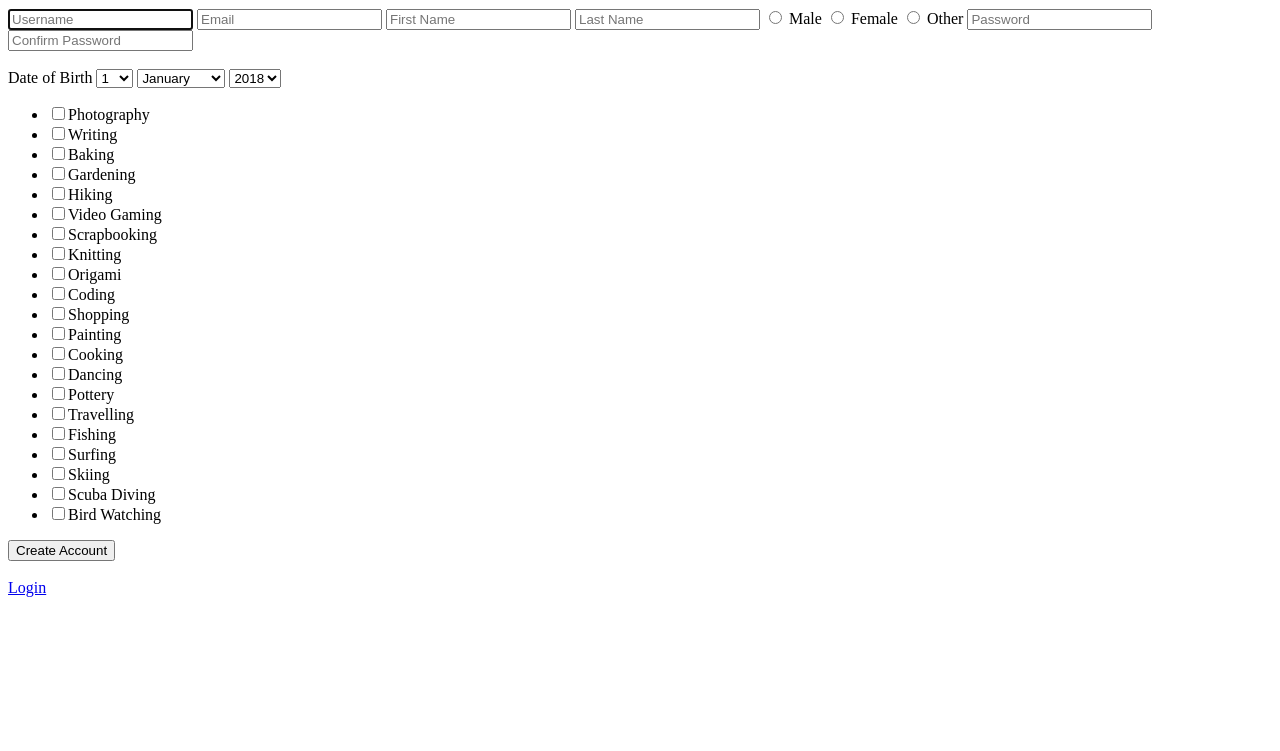
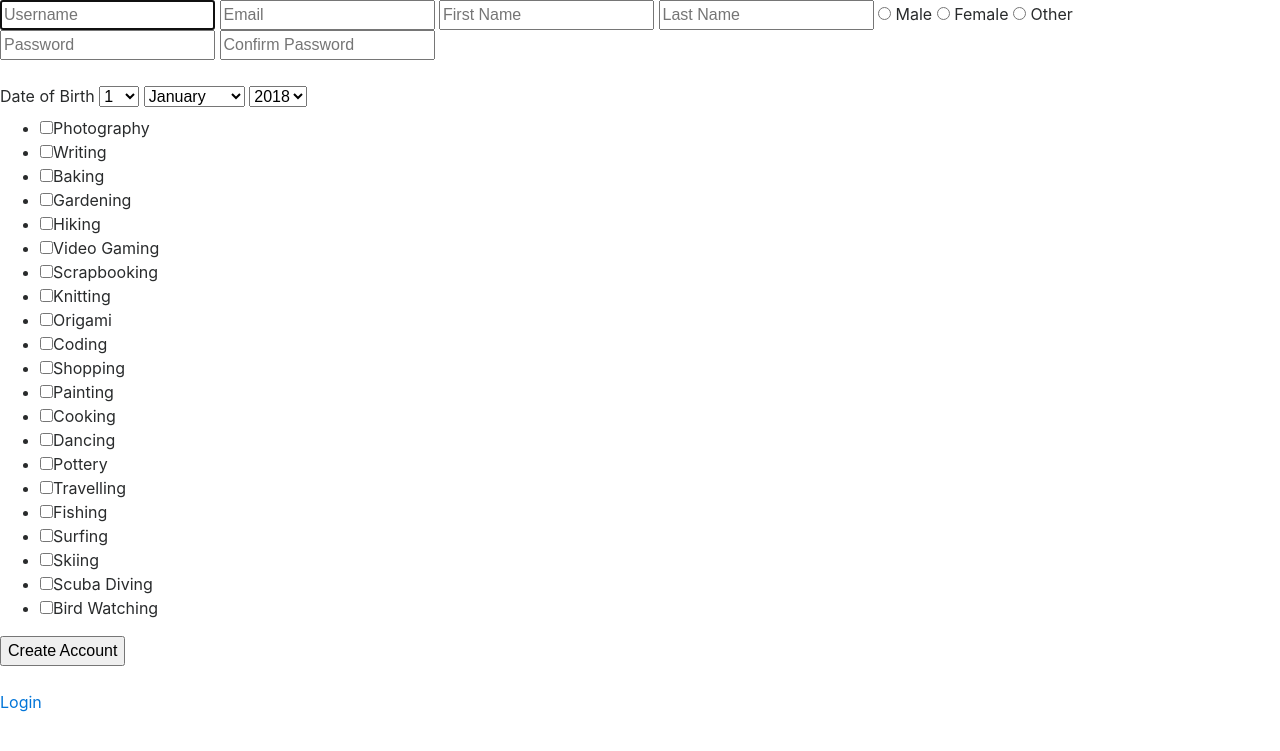
Before and after one commit to VijaySGill/matching-app, a Django app: page /matchingapp/register/ in a window 1280 px wide. Shown: the top 751 px of the page. Run offline with Django 3.2, Linux system fonts and the light colour scheme; data comes from the database, SQL or seed files in the repository; some libraries are stand-ins or nearby versions.

Commit message:
Bootstrap

```diff
--- a/matchingapp/templates/matchingapp/register.html
+++ b/matchingapp/templates/matchingapp/register.html
@@ -4,6 +4,13 @@
 		<meta charset="UTF-8">
 		<title>Register</title>
 		<meta name="viewport" content="width=device-width, initial-scale=1">
+		{% load static %}
+		<link rel="stylesheet" type="text/css" href="{% static 'matchingapp/style.css' %}">
+		<meta name="viewport" content="width=device-width, initial-scale=1">
+		<link rel="stylesheet" href="https://maxcdn.bootstrapcdn.com/bootstrap/4.0.0-alpha.6/css/bootstrap.min.css" integrity="sha384-rwoIResjU2yc3z8GV/NPeZWAv56rSmLldC3R/AZzGRnGxQQKnKkoFVhFQhNUwEyJ" crossorigin="anonymous">
+		<script src="https://code.jquery.com/jquery-3.1.1.slim.min.js" integrity="sha384-A7FZj7v+d/sdmMqp/nOQwliLvUsJfDHW+k9Omg/a/EheAdgtzNs3hpfag6Ed950n" crossorigin="anonymous"></script>
+		<script src="https://cdnjs.cloudflare.com/ajax/libs/tether/1.4.0/js/tether.min.js" integrity="sha384-DztdAPBWPRXSA/3eYEEUWrWCy7G5KFbe8fFjk5JAIxUYHKkDx6Qin1DkWx51bBrb" crossorigin="anonymous"></script>
+		<script src="https://maxcdn.bootstrapcdn.com/bootstrap/4.0.0-alpha.6/js/bootstrap.min.js" integrity="sha384-vBWWzlZJ8ea9aCX4pEW3rVHjgjt7zpkNpZk+02D9phzyeVkE+jo0ieGizqPLForn" crossorigin="anonymous"></script>
 	</head>
 	<body onload="loadLists()">
 						<form class="register-form">
```
